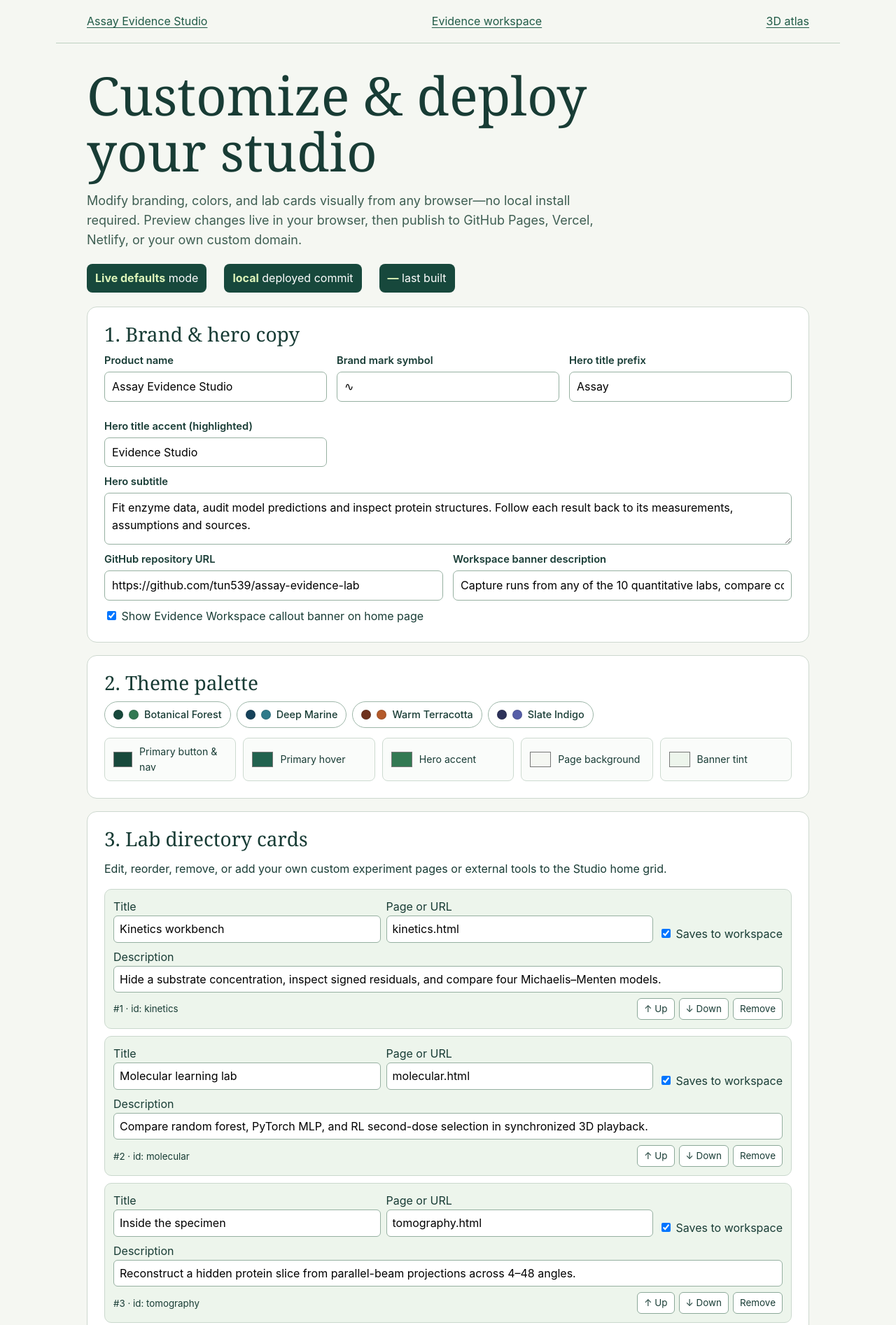
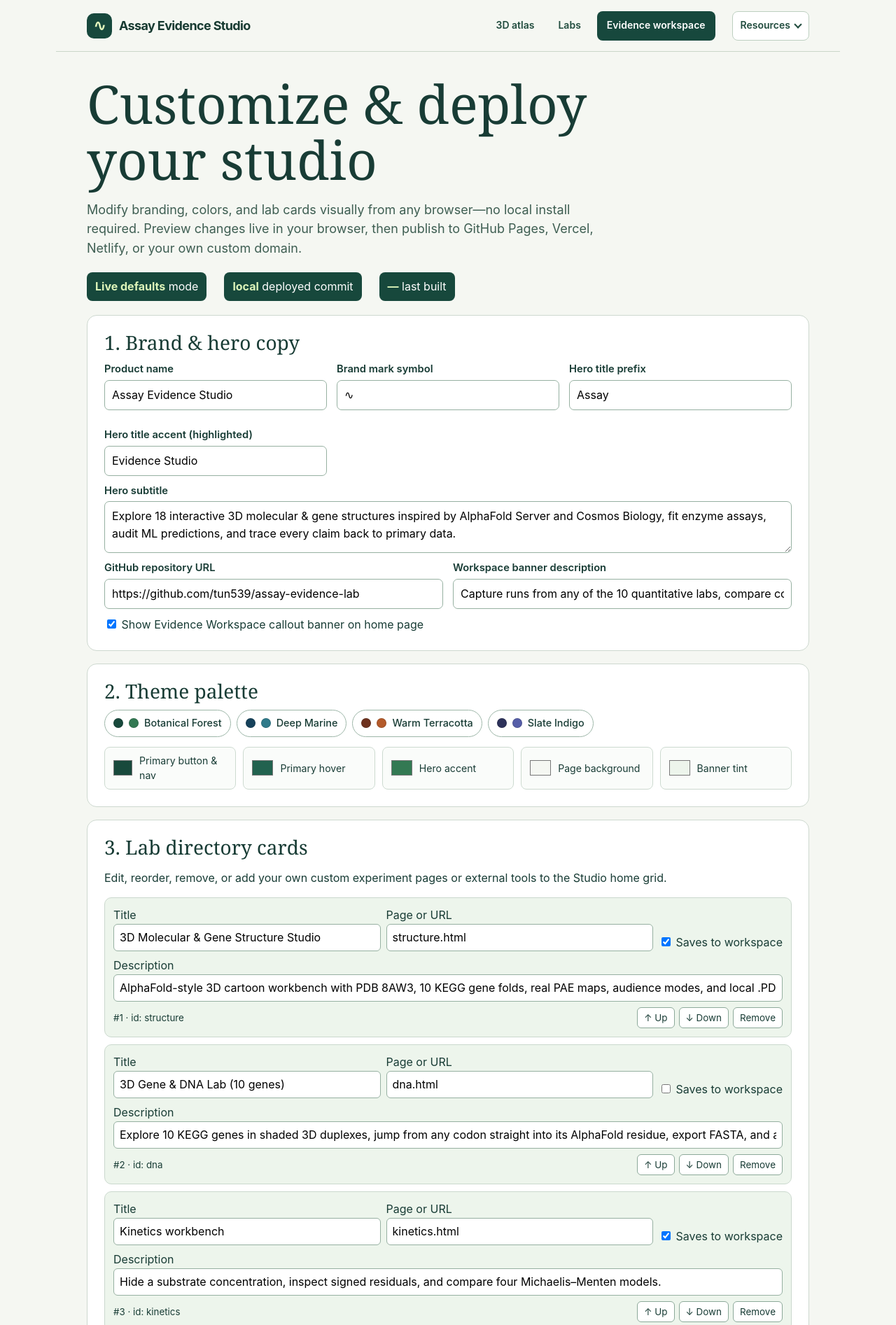
Before and after one commit to tun539/assay-evidence-lab, a plain HTML site: page studio/customize.html in a window 1280 px wide. Shown: the top 1893 px of the page at 70% size. Drawn offline with Linux system fonts and the light colour scheme; no server answers.

Commit message:
Harmonize Studio Customizer (18 pages), build_site.py CI, and 3D lab catalog

```diff
--- a/studio/customize.html
+++ b/studio/customize.html
@@ -4,7 +4,9 @@
 <meta charset="utf-8">
 <meta name="viewport" content="width=device-width,initial-scale=1">
 <title>Customize &amp; deploy · Assay Evidence Studio</title>
+<link rel="icon" href="favicon.svg" type="image/svg+xml">
 <link rel="stylesheet" href="research.css">
+<link rel="stylesheet" href="studio-nav.css">
 <style>
 :root{--studio-primary:#18493c;--studio-primary-hover:#22624f;--studio-accent:#337953;--studio-bg:#f5f7f2;--studio-surface-tint:#edf5ec}
 body{background:var(--studio-bg)}
@@ -46,12 +48,11 @@ body{background:var(--studio-bg)}
 </style>
 </head>
 <body>
-<header>
-  <a href="index.html">Assay Evidence Studio</a>
-  <a href="workspace.html">Evidence workspace</a>
-  <a href="atlas.html">3D atlas</a>
+<a class="skip-link" href="#main">Skip to content</a>
+<header class="studio-header" data-page="customize.html">
+  <a class="studio-brand" href="index.html"><span class="studio-brand-mark" aria-hidden="true">∿</span><span>Assay Evidence Studio</span></a>
 </header>
-<main>
+<main id="main">
 <h1>Customize &amp; deploy your studio</h1>
 <p class="intro">Modify branding, colors, and lab cards visually from any browser—no local install required. Preview changes live in your browser, then publish to GitHub Pages, Vercel, Netlify, or your own custom domain.</p>
 
@@ -145,6 +146,7 @@ body{background:var(--studio-bg)}
 </main>
 <script src="studio-config.js"></script>
 <script src="studio-runtime.js"></script>
+<script src="studio-nav.js"></script>
 <script src="customize.js"></script>
 </body>
 </html>
--- a/studio/studio-config.js
+++ b/studio/studio-config.js
@@ -14,7 +14,7 @@ globalThis.STUDIO_CONFIG = {
   brandMark: '∿',
   heroTitlePrefix: 'Assay',
   heroTitleAccent: 'Evidence Studio',
-  heroIntro: 'Fit enzyme data, audit model predictions and inspect protein structures. Follow each result back to its measurements, assumptions and sources.',
+  heroIntro: 'Explore 18 interactive 3D molecular & gene structures inspired by AlphaFold Server and Cosmos Biology, fit enzyme assays, audit ML predictions, and trace every claim back to primary data.',
   repoUrl: 'https://github.com/tun539/assay-evidence-lab',
   theme: {
     primary: '#18493c',
@@ -28,17 +28,17 @@ globalThis.STUDIO_CONFIG = {
     emptyText: 'Capture runs from any of the 10 quantitative labs, compare compatible results with side-by-side SVG bar charts, and export JSON, Markdown, or CSV packets.',
   },
   labs: [
+    { id: 'structure', title: '3D Molecular & Gene Structure Studio', href: 'structure.html', description: 'AlphaFold-style 3D cartoon workbench with PDB 8AW3, 10 KEGG gene folds, real PAE maps, audience modes, and local .PDB upload.', savesToWorkspace: true },
+    { id: 'dna', title: '3D Gene & DNA Lab (10 genes)', href: 'dna.html', description: 'Explore 10 KEGG genes in shaded 3D duplexes, jump from any codon straight into its AlphaFold residue, export FASTA, and assemble reads.', savesToWorkspace: false },
     { id: 'kinetics', title: 'Kinetics workbench', href: 'kinetics.html', description: 'Hide a substrate concentration, inspect signed residuals, and compare four Michaelis–Menten models.', savesToWorkspace: true },
     { id: 'molecular', title: 'Molecular learning lab', href: 'molecular.html', description: 'Compare random forest, PyTorch MLP, and RL second-dose selection in synchronized 3D playback.', savesToWorkspace: true },
-    { id: 'tomography', title: 'Inside the specimen', href: 'tomography.html', description: 'Reconstruct a hidden protein slice from parallel-beam projections across 4–48 angles.', savesToWorkspace: true },
+    { id: 'tomography', title: 'Inside the specimen', href: 'tomography.html', description: 'Reconstruct hidden slices across 10 AlphaFold gene proteins from parallel-beam projections across 4–48 angles.', savesToWorkspace: true },
     { id: 'transport', title: 'Molecular transport in 3D', href: 'transport.html', description: 'Follow moving tracers and test five physical models against theory and held-out NLL.', savesToWorkspace: true },
     { id: 'expression', title: 'Gene expression atlas', href: 'expression.html', description: 'Explore 7,129 microarray probes and three classifiers across two Golub cohorts.', savesToWorkspace: true },
     { id: 'research', title: 'Research benchmark', href: 'research.html', description: 'Compare model families, probability reliability, and decision thresholds on 569 specimens.', savesToWorkspace: true },
     { id: 'practical', title: 'Enzyme kinetics practical', href: 'practical.html', description: 'Fit four hypotheses on the published assay or your own CSV and export held-out predictions.', savesToWorkspace: true },
     { id: 'audit', title: 'Cellpose and AlphaFold audit', href: 'audit.html', description: 'Inspect one-to-one instance matching and per-residue pLDDT confidence distributions.', savesToWorkspace: true },
-    { id: 'structure', title: 'Ubiquitin and gene products in 3D', href: 'structure.html', description: 'Rotate PDB and AlphaFold Cα traces, inspect contact maps, and measure residue distances.', savesToWorkspace: true },
     { id: 'simulation', title: 'Simulation lab', href: 'simulation.html', description: 'Fit a force law, sample a two-state ensemble, and inspect accuracy sweeps.', savesToWorkspace: true },
-    { id: 'dna', title: 'DNA strand lab', href: 'dna.html', description: 'Explore five species, rotate a duplex, export FASTA, and assemble two simulated reads.', savesToWorkspace: false },
     { id: 'language', title: 'Language and physics lab', href: 'language.html', description: 'Trace a bilingual command from trained token weights to a 3D scene.', savesToWorkspace: false },
   ],
 };
--- a/studio/studio-nav.js
+++ b/studio/studio-nav.js
@@ -88,7 +88,8 @@
       ['kinetics.html', 'Kinetics workbench'],
       ['molecular.html', 'Molecular learning lab'],
       ['linked.html', 'Linked protein explorer'],
-      ['methods.html', 'Methods and sources', true],
+      ['customize.html', 'Customize & deploy', true],
+      ['methods.html', 'Methods and sources'],
       [REPO_URL, 'GitHub repository', false, true],
     ];
     for (const [href, label, divider, external] of resources) {
```
Also changed, not shown: 1 other file.
